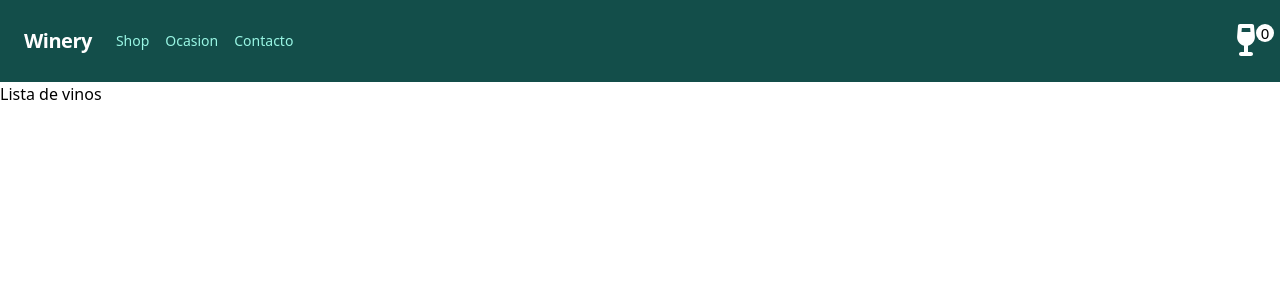
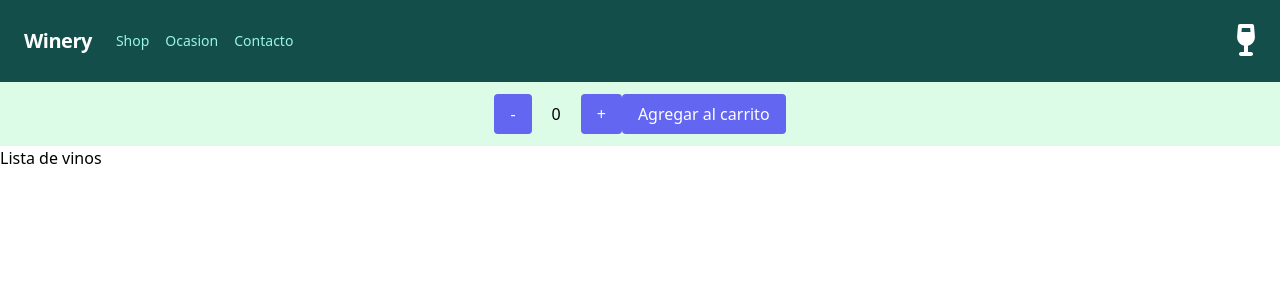
Before and after one commit to Paulacolque96/cli-colque, a React (Create React App) app: page /cart in a window 1280 px wide. Shown: the top 300 px of the page. Built offline with nearby package versions, Linux system fonts and the light colour scheme.

Commit message:
contador

```diff
--- a/src/components/CartWidget.jsx
+++ b/src/components/CartWidget.jsx
@@ -6,7 +6,7 @@ function CartWidget() {
         <div className="cart-widget">
 
         <FontAwesomeIcon icon={faWineGlass} size="2x" color="white" />
-      <div className="numero-shop">0</div>
+
     </div>
     )
 }
--- /dev/null
+++ b/src/components/ItemCount.jsx
@@ -0,0 +1,22 @@
+import {useState} from 'react'
+
+function ItemCount({stock, initial}) {
+    const [count, setCount] = useState(initial)
+
+    function suma() {
+        setCount(count +1)
+    }
+    function resta() {
+        setCount(count -1)
+    }
+    return (
+        <div className="flex items-center justify-center bg-green-100">
+            <button disabled={count <= 1} onClick={resta} className="text-white bg-indigo-500 px-4 py-2 rounded hover:bg-indigo-300">-</button>
+            <span className="m-5" x-text="count">{count}</span>
+            <button disabled={count >= stock} onClick={suma} className="text-white bg-indigo-500 px-4 py-2 rounded hover:bg-indigo-300">+</button>
+            <button className="text-white bg-indigo-500 px-4 py-2 rounded hover:bg-indigo-300">Agregar al carrito</button>
+        </div>
+    )
+}
+
+export default ItemCount
--- a/src/components/ItemListContainer.jsx
+++ b/src/components/ItemListContainer.jsx
@@ -1,6 +1,9 @@
-function ItemListContainer(props) {
+import ItemCount from "./ItemCount";
+
+function ItemListContainer() {
     return(
-        <div>{props.greeting}
+        <div>
+        <ItemCount stock={10} initial={0} />
         <p>Lista de vinos</p>
         </div>
     )
```
